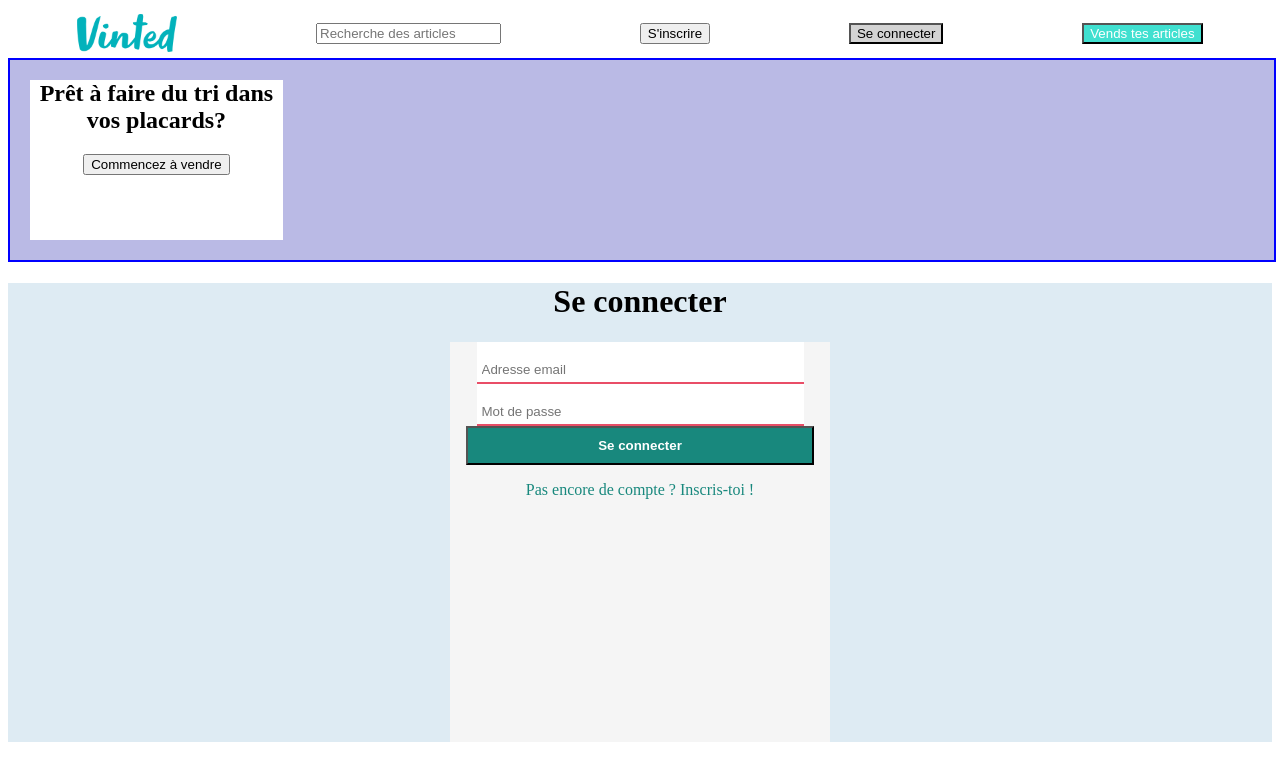
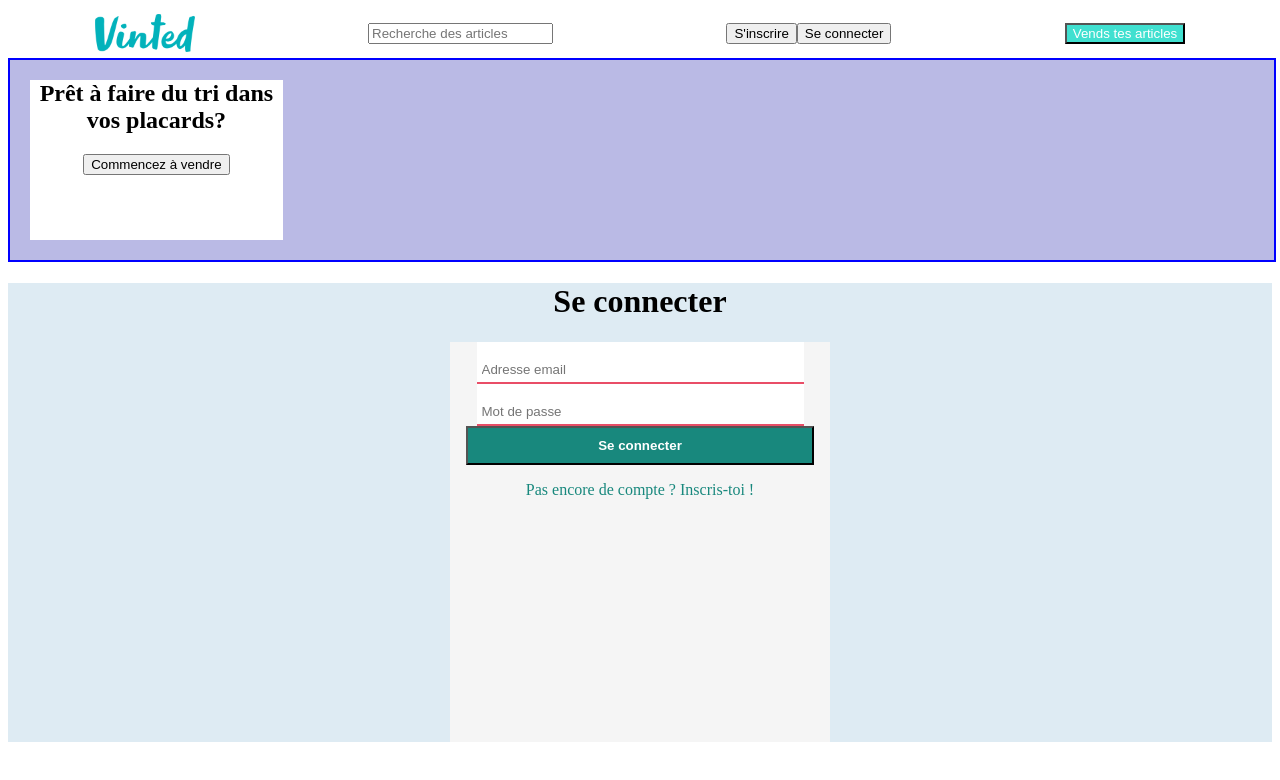
Before and after one commit to Marielle723/vinted_home, a React (Create React App) app: page /login in a window 1280 px wide. Shown: the top 780 px of the page. Built offline with nearby package versions, Linux system fonts and the light colour scheme.

Commit message:
functionality signup login ok

```diff
--- a/src/App.js
+++ b/src/App.js
@@ -6,16 +6,34 @@ import Header from "./components/Header";
 import NoMatch from "./pages/NoMatch";
 import Signup from "./pages/Signup";
 import Login from "./pages/Login";
+import Cookies from "js-cookie";
+import { useState } from "react";
 
 function App() {
+  const [token, setToken] = useState(Cookies.get("UserToken") || null);
+
+  const setUserToken = (token) => {
+    if (token) {
+      // Gestion de cookie
+      Cookies.set("UserToken", token, { expires: 10 });
+    } else {
+      Cookies.remove("UserToken");
+    }
+
+    setToken(token);
+  };
+
   return (
     <Router>
-      <Header />
+      <Header setUserToken={setUserToken} token={token} />
       <Routes>
         <Route path="/" element={<Home />} />
         <Route path="/offer/:id" element={<Offer />} />
-        <Route path="/signup" element={<Signup />} />
-        <Route path="/login" element={<Login />} />
+        <Route
+          path="/signup"
+          element={<Signup setUserToken={setUserToken} />}
+        />
+        <Route path="/login" element={<Login setUserToken={setUserToken} />} />
         <Route path="*" element={<NoMatch />} />
       </Routes>
     </Router>
--- a/src/components/Header.js
+++ b/src/components/Header.js
@@ -1,32 +1,37 @@
 import React from "react";
 import VintedLogo from "../assets/images/Vinted-logo.svg.png";
 import { Link } from "react-router-dom";
-import Cookies from "js-cookie";
-import { useState } from "react";
 
-const Header = () => {
-  // const [buttonState, setbuttonState] = useState("Se connecter");
-
-  // const handlebuttonState = () => {
-  //   let myToken = Cookies.get("my-token");
-  //   if (myToken) {
-  //     setbuttonState("Se déconnecter");
-  //   }
-  // };
-
+const Header = (props) => {
   return (
     <>
       <header>
         <img src={VintedLogo} alt="Logo de vinted" />
         <input placeholder="Recherche des articles" name="search_input" />
-        <Link to="/signup">
-          <button>S'inscrire</button>
-        </Link>
-        <Link to="/login">
-          <button className={Cookies.get("my-token") ? "red" : "grey"}>
-            Se connecter
-          </button>
-        </Link>
+
+        {props.token ? (
+          <Link to="/">
+            <button
+              className="red"
+              onClick={() => {
+                props.setUserToken(null);
+              }}
+            >
+              Se déconnecter
+            </button>
+          </Link>
+        ) : (
+          <div>
+            <Link to="/signup">
+              <button>S'inscrire</button>
+            </Link>
+
+            <Link to="/login">
+              <button>Se connecter</button>
+            </Link>
+          </div>
+        )}
+
         <button className="sell-your-articles">Vends tes articles</button>
       </header>
       <div className="big-picture">
--- a/src/pages/Login.js
+++ b/src/pages/Login.js
@@ -1,10 +1,13 @@
 import { useState } from "react";
 import axios from "axios";
-import Cookies from "js-cookie";
+import { useNavigate } from "react-router-dom";
 
-const Login = () => {
+const Login = (props) => {
   const [email, setEmail] = useState("");
   const [password, setPassword] = useState("");
+  const [errorStatus, seterrorStatus] = useState("");
+
+  const navigate = useNavigate();
 
   const handlePasswordChange = (event) => {
     const value = event.target.value;
@@ -16,9 +19,6 @@ const Login = () => {
     setEmail(value);
   };
 
-  let myToken = Cookies.get("my-token");
-  console.log(myToken);
-
   const handleSubmit = (event) => {
     event.preventDefault();
     try {
@@ -28,11 +28,15 @@ const Login = () => {
           password: password,
         })
         .then((response) => {
-          Cookies.set("my-token", response.data.token);
           console.log(response);
+          props.setUserToken(response.data.token);
+          navigate("/");
         });
     } catch (error) {
       console.log(error.response);
+      if (error.response.status === 401) {
+        seterrorStatus("Mauvais email et/ou mot de passe");
+      }
     }
   };
 
@@ -67,6 +71,7 @@ const Login = () => {
           <p className="already-account">
             Pas encore de compte ? Inscris-toi !
           </p>
+          <p>{errorStatus}</p>
         </form>
       </div>
     </div>
--- a/src/pages/Signup.js
+++ b/src/pages/Signup.js
@@ -1,12 +1,14 @@
 import { useState } from "react";
 import axios from "axios";
-import Cookies from "js-cookie";
+import { useNavigate } from "react-router-dom";
 
-const Signup = () => {
+const Signup = (props) => {
   const [name, setName] = useState("");
   const [email, setEmail] = useState("");
   const [password, setPassword] = useState("");
   const [checked, setChecked] = useState(false);
+
+  const navigate = useNavigate();
 
   const handleNameChange = (event) => {
     const value = event.target.value;
@@ -28,9 +30,6 @@ const Signup = () => {
     setChecked(!checked);
   };
 
-  let myToken = Cookies.get("my-token");
-  console.log(myToken);
-
   const handleSubmit = (event) => {
     event.preventDefault();
     try {
@@ -42,8 +41,9 @@ const Signup = () => {
           checked: checked,
         })
         .then((response) => {
-          Cookies.set("my-token", response.data.token, { expires: 3 });
-          console.log(response.data);
+          console.log(response);
+          props.setUserToken(response.data.token);
+          navigate("/");
         });
     } catch (error) {
       console.log(error.response);
```
